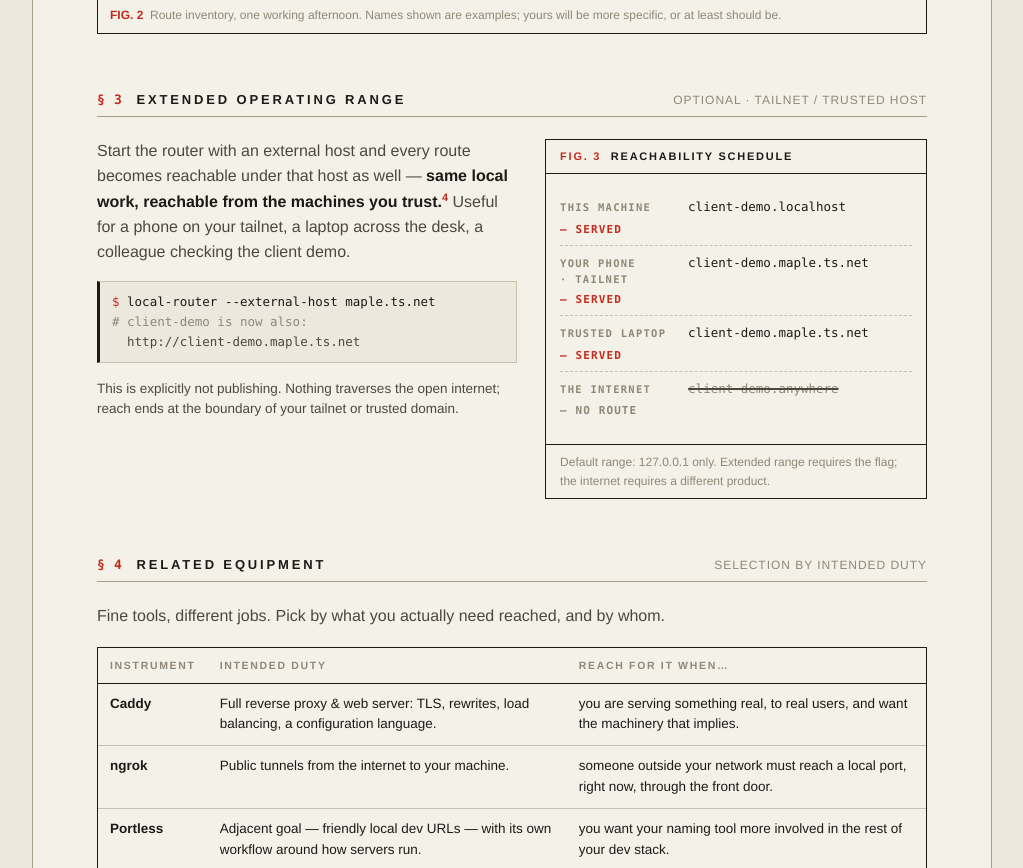
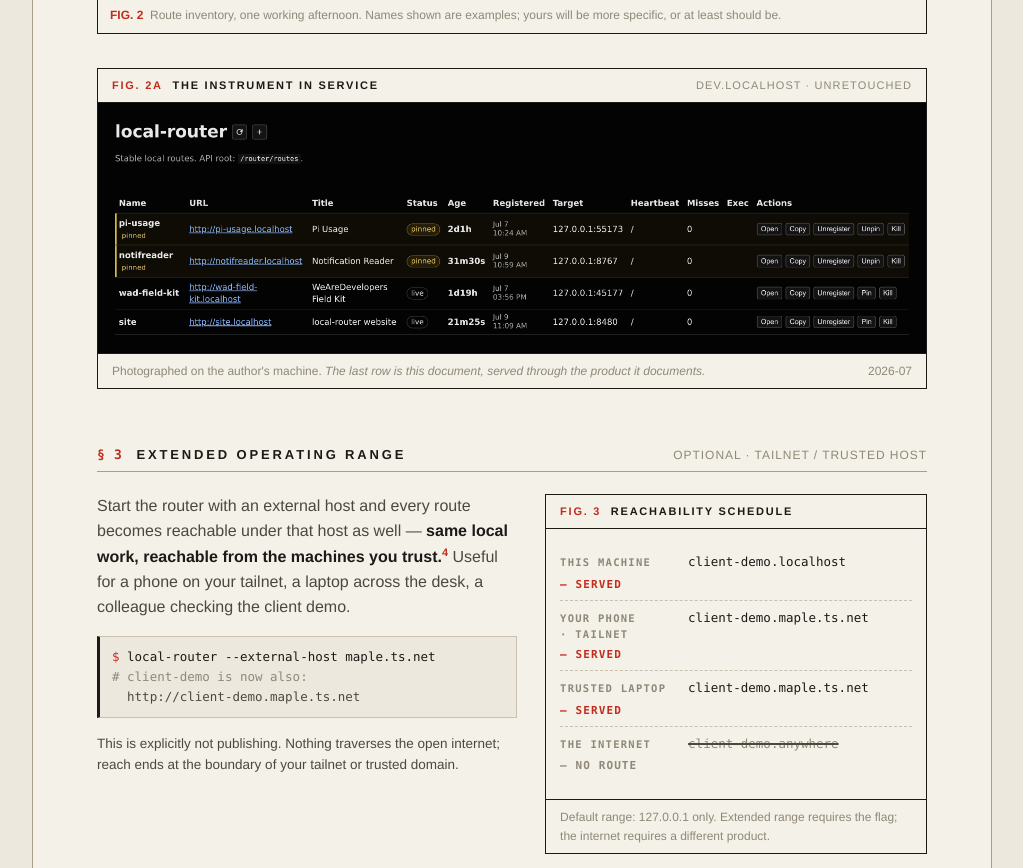
Before and after one commit to dikkadev/local-router, a website: page website/index.html in a window 1280 px wide. Shown: the part 2231-3099 px from the top of the page, without its empty margins (128-1151 px from the left). Drawn offline with Linux system fonts and the light colour scheme.

Commit message:
feat(website): add real dashboard screenshot as fig. 2a
This adds a real dashboard capture to the website as Fig. 2a so readers can see the actual interface in use, grounding the product sheet in a concrete example instead of illustration alone.

```diff
--- a/website/index.html
+++ b/website/index.html
@@ -139,6 +139,7 @@ figure{margin:0}
 .fig-bar .fig-title{font-weight:700}
 .fig-bar .fig-aux{color:var(--ink-faint);letter-spacing:.1em}
 @media (max-width:560px){.fig-bar .fig-aux{display:none}}
+.plate img{display:block;width:100%;height:auto}
 
 .ledger{padding:6px 0 10px}
 .ledger-head,.ledger-row{
@@ -662,6 +663,18 @@ td .name{font-weight:700;white-space:nowrap}
         </table>
       </div>
     </figure>
+
+    <figure class="fig1 plate" aria-label="Figure 2a: photograph of the dashboard at dev.localhost">
+      <div class="fig-bar">
+        <span><span class="fig-no">FIG. 2a</span> &nbsp;<span class="fig-title">The instrument in service</span></span>
+        <span class="fig-aux">dev.localhost · unretouched</span>
+      </div>
+      <img src="dashboard.png" width="3120" height="940" loading="lazy" alt="Screenshot of the local-router dashboard at dev.localhost listing four routes — pi-usage, notifreader, wad-field-kit, and site — with their URLs, targets, status badges, and per-route actions.">
+      <figcaption>
+        <span class="cap-left">Photographed on the author's machine. <em>The last row is this document, served through the product it documents.</em></span>
+        <span>2026-07</span>
+      </figcaption>
+    </figure>
   </section>
 
   <!-- §3 EXTENDED OPERATING RANGE -->
```
Also changed, not shown: website/dashboard.png (added).
